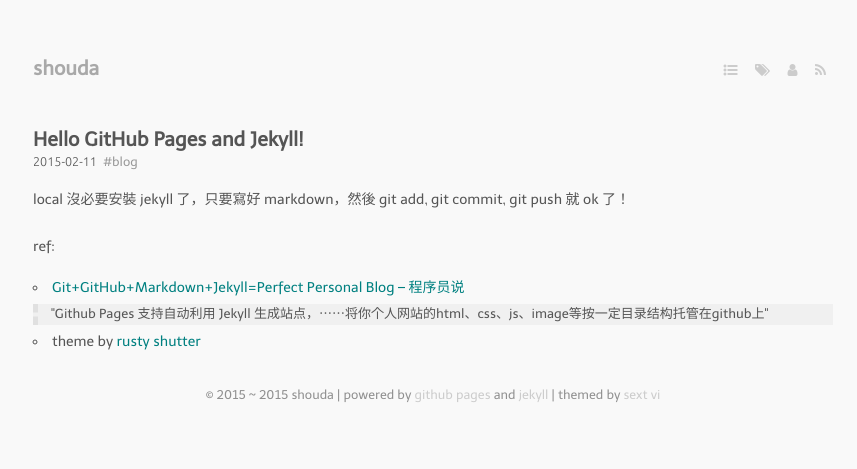
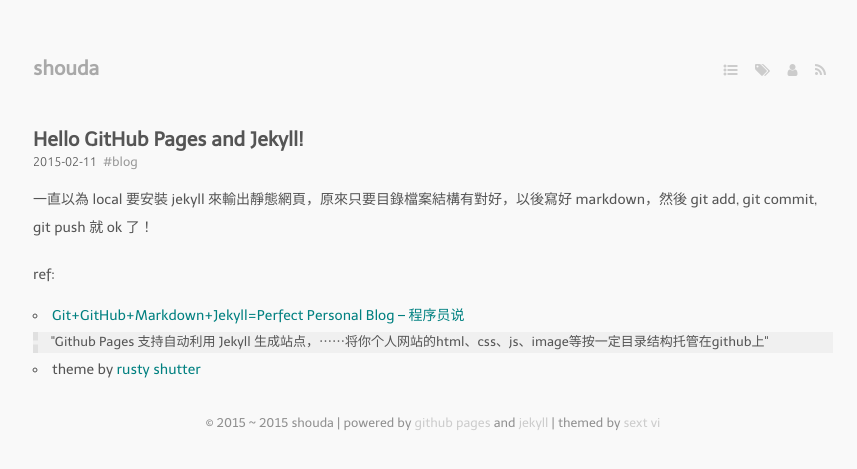
Before and after one commit to shouda/shouda.github.io, a Jekyll site: the page built from _posts/2015-02-11-hello-Jekyll.markdown, in a window 1280 px wide. Shown: the top 469 px of the page, without its empty margins (207-1064 px from the left). Built offline with Jekyll 4.4.1, drawn with Linux system fonts in a browser that asks for light colours; nearby versions of some CDN libraries; Markdown is read by kramdown in place of the engine named in the settings.

Commit message:
update content

```diff
--- a/_posts/2015-02-11-hello-Jekyll.markdown
+++ b/_posts/2015-02-11-hello-Jekyll.markdown
@@ -6,7 +6,7 @@ tags:
 
 ---
 
-local 沒必要安裝 jekyll 了，只要寫好 markdown，然後 git add, git commit, git push 就 ok 了！
+一直以為 local 要安裝 jekyll 來輸出靜態網頁，原來只要目錄檔案結構有對好，以後寫好 markdown，然後 git add, git commit, git push 就 ok 了！
 
 ref:
 
```
